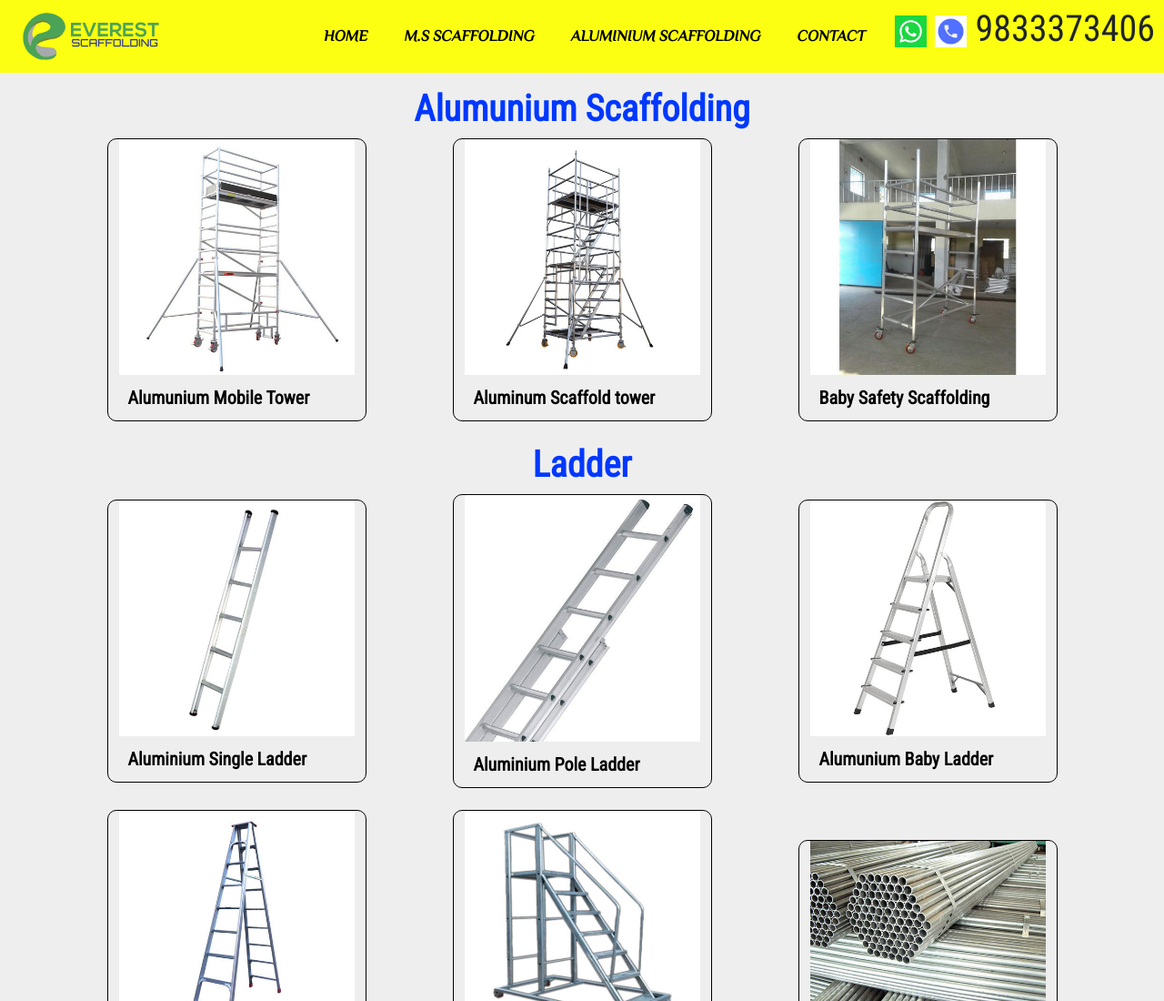
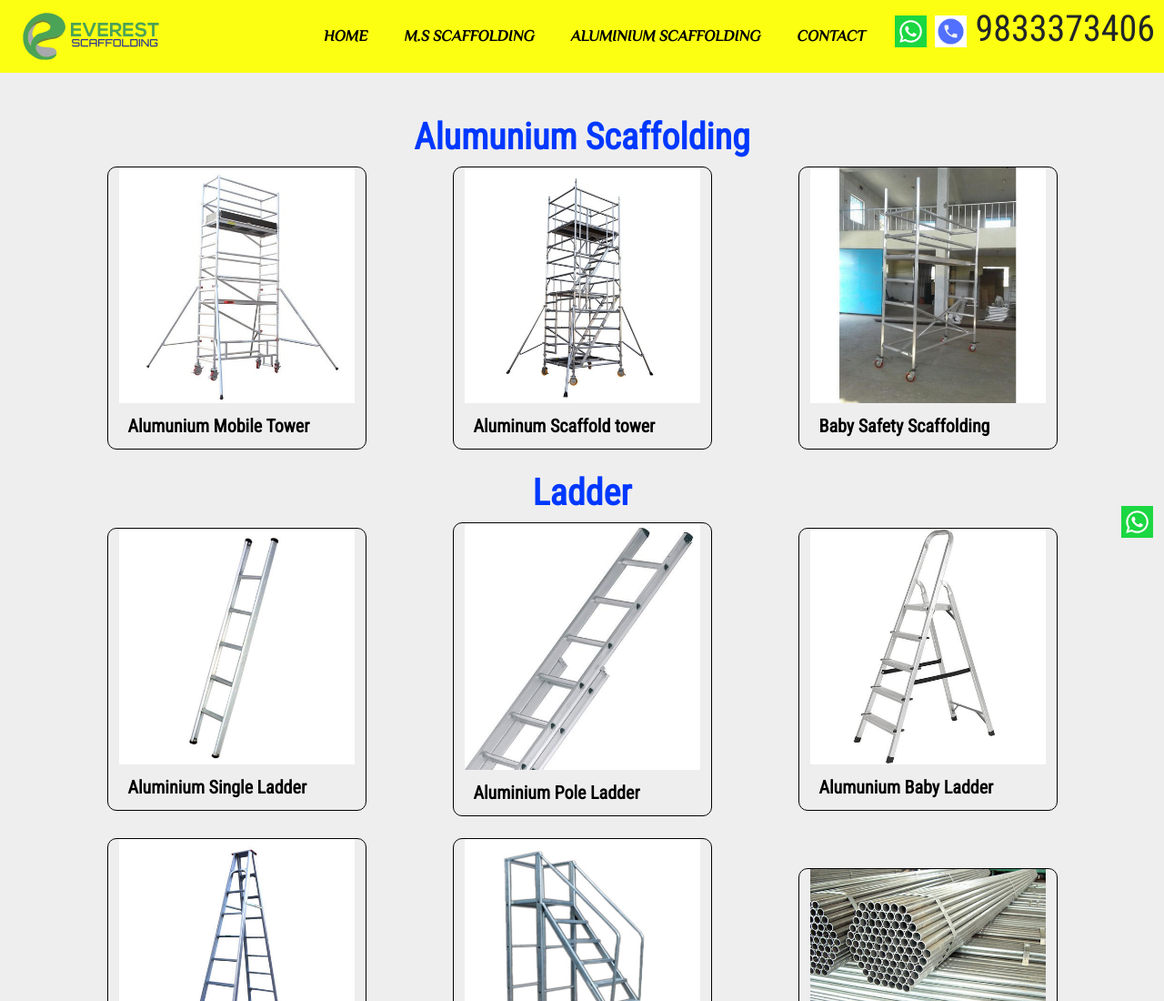
Before and after one commit to Abhisheknayak-programer/everestScaffolding, a plain HTML site: page productlist2.html in a window 1280 px wide. Shown: the top 1100 px of the page at 91% size. Drawn offline with nearby package versions, Linux system fonts and the light colour scheme.

Commit message:
Add files via upload

```diff
--- a/productlist2.html
+++ b/productlist2.html
@@ -64,6 +64,7 @@
 
 
 
+    <a class="btn btn-whatsaap" href="https://api.whatsapp.com/send?phone=9833373406" data-action="share/whatsaap/share" type="button"><img src="./images/wp.png" class="img-fluid" alt="No_IMG"></a>
 
 
 
```
Also changed, not shown: index.html (+1 -1 lines), productslist1.html (+1 -0 lines).
